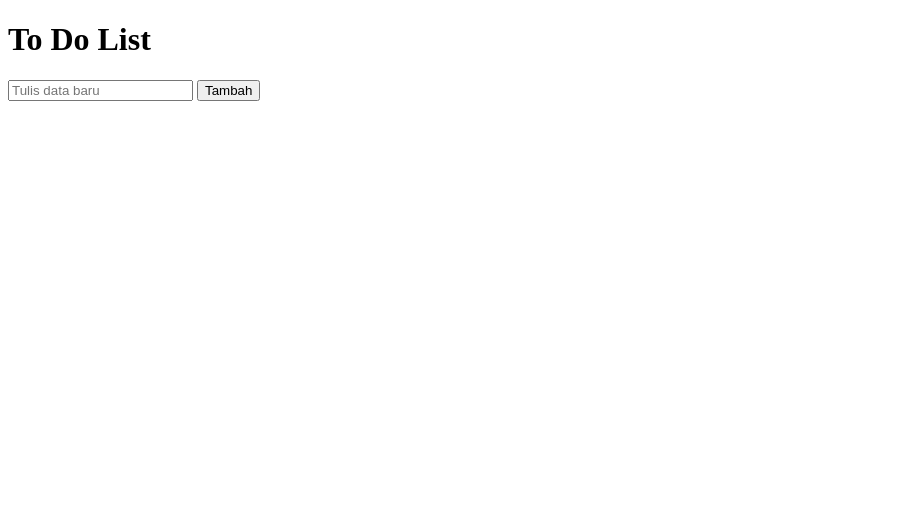
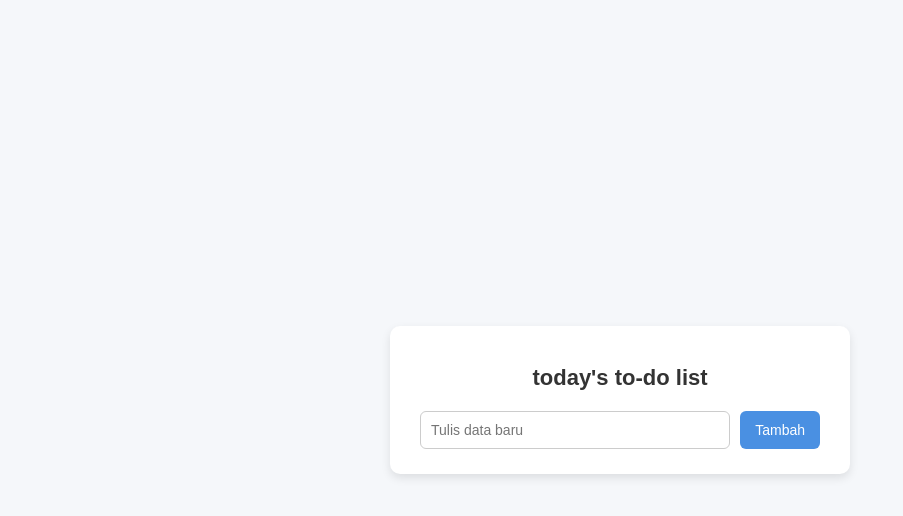
Before and after one commit to Rycuy/lemak, a plain HTML site: page index.html in a window 1280 px wide. Shown: the whole page, without its empty margins (0-903 px from the left). Drawn offline with Linux system fonts and the light colour scheme.

Commit message:
Desain todo list

```diff
--- a/index.html
+++ b/index.html
@@ -4,13 +4,16 @@
     <meta charset="UTF-8">
     <meta name="viewport" content="width=device-width, initial-scale=1.0">
     <title>list</title>
+    <link rel="stylesheet" href="./style.css">
 </head>
 <body>
     <div class="container">
-        <h1>To Do List</h1>
-        <div class="input-gruop">
-            <input type="text" id ="taksInput" placeholder="Tulis data baru">
-            <button id="addbtn">Tambah</button>
+        <div class="input-group">
+            <h1>today's to-do list</h1>
+            <div class="input-row">
+                <input type="text" id ="taksInput" placeholder="Tulis data baru">
+                <button id="addbtn">Tambah</button>
+            </div>
         </div>
         <ul id="taksList"></ul>
     </div>
--- a/style.css
+++ b/style.css
@@ -0,0 +1,89 @@
+html, body {
+    margin: 0;
+    padding: 0;
+    font-family: 'Poppins', sans-serif;
+    background: #f5f7fa;
+}
+
+.container {
+    display: flex;
+    justify-content: center;
+    align-items: center;
+    min-height: 100vh;
+}
+
+.input-group {
+    background: white;
+    padding: 25px 30px;
+    border-radius: 10px;
+    box-shadow: 0 4px 10px rgba(0,0,0,0.1);
+    width: 100%;
+    max-width: 400px;
+}
+
+.input-group h1 {
+    text-align: center;
+    margin-bottom: 20px;
+    font-size: 22px;
+    color: #333;
+}
+
+.input-row {
+    display: flex;
+    gap: 10px;
+}
+
+.input-row input {
+    flex: 1;
+    padding: 10px;
+    border: 1px solid #ccc;
+    border-radius: 6px;
+    outline: none;
+    font-size: 14px;
+}
+
+.input-row button {
+    padding: 10px 15px;
+    border: none;
+    background: #4a90e2;
+    color: white;
+    border-radius: 6px;
+    cursor: pointer;
+    font-size: 14px;
+    transition: background 0.2s;
+}
+
+.input-row button:hover {
+    background: #357ABD;
+}
+
+#taskList {
+    list-style: none;
+    padding: 0;
+    margin-top: 15px;
+}
+
+#taskList li {
+    background: #f0f2f5;
+    padding: 8px 12px;
+    border-radius: 6px;
+    margin-bottom: 8px;
+    display: flex;
+    justify-content: space-between;
+    align-items: center;
+}
+
+#taskList li button {
+    background: #e74c3c;
+    border: none;
+    padding: 5px 8px;
+    color: white;
+    border-radius: 4px;
+    cursor: pointer;
+    font-size: 12px;
+    transition: background 0.2s;
+}
+
+#taskList li button:hover {
+    background: #c0392b;
+}
```
